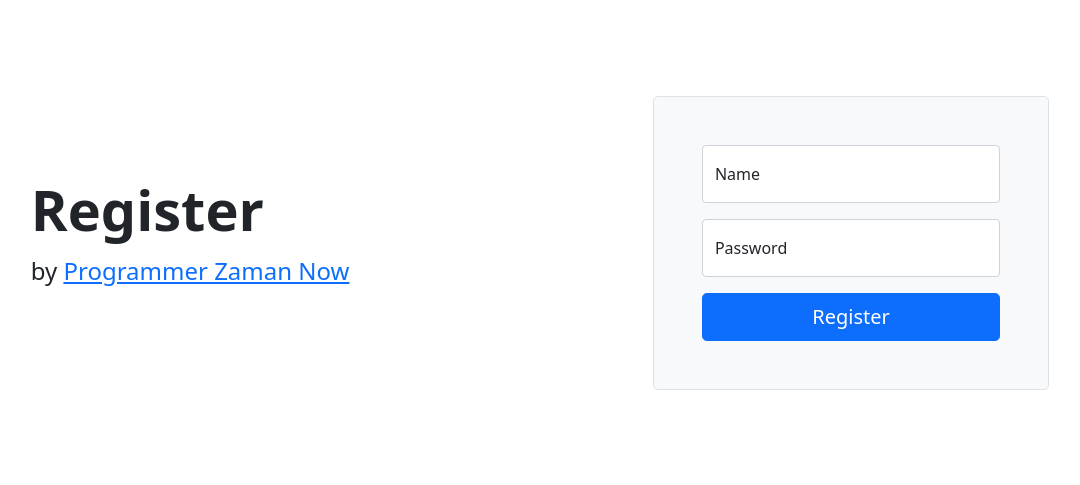
After one commit to imamst/php-login-management, a PHP site: template app/View/User/register.php in a window 1280 px wide. The commit adds this page. Shown: the top 485 px of the page, without its empty margins (100-1180 px from the left). Run offline with PHP 8.4, Linux system fonts and the light colour scheme; the template is opened without the code that fills it, so the values that code supplies are empty.

Commit message:
user registration controller

```diff
--- a/app/App/View.php
+++ b/app/App/View.php
@@ -10,4 +10,10 @@ class View
         require __DIR__ . "/../View/" . $view . ".php";
         require __DIR__ . "/../View/footer.php";
     }
+
+    public static function redirect(string $url)
+    {
+        header("Location: $url");
+        exit();
+    }
 }
--- a/app/Service/UserService.php
+++ b/app/Service/UserService.php
@@ -54,8 +54,8 @@ class UserService
 
     private function validateUserRegistrationRequest(UserRegisterRequest $request)
     {
-        if ($request->id == null || $request->name == null || $request->password == null || trim($request->id) == null || trim($request->name) == null || trim($request->password) == null) {
-            throw new ValidationException("Id or Name or Password cannot be blank");
+        if ($request->name == null || $request->password == null || trim($request->name) == null || trim($request->password) == null) {
+            throw new ValidationException("Name or Password cannot be blank");
         }
     }
 }
--- /dev/null
+++ b/app/View/User/register.php
@@ -0,0 +1,30 @@
+<div class="container col-xl-10 col-xxl-8 px-4 py-5">
+
+    <?php if (isset($model['error'])) { ?>
+        <div class="row">
+            <div class="alert alert-danger" role="alert">
+                <?= $model['error'] ?>
+            </div>
+        </div>
+    <?php } ?>
+    <div class="row align-items-center g-lg-5 py-5">
+        <div class="col-lg-7 text-center text-lg-start">
+            <h1 class="display-4 fw-bold lh-1 mb-3">Register</h1>
+            <p class="col-lg-10 fs-4">by <a target="_blank" href="https://www.programmerzamannow.com/">Programmer Zaman
+                Now</a></p>
+        </div>
+        <div class="col-md-10 mx-auto col-lg-5">
+            <form class="p-4 p-md-5 border rounded-3 bg-light" method="post" action="/users/register">
+                <div class="form-floating mb-3">
+                    <input name="name" type="text" class="form-control" id="name" placeholder="name" value="<?= $_POST['name'] ?? '' ?>">
+                    <label for="name">Name</label>
+                </div>
+                <div class="form-floating mb-3">
+                    <input name="password" type="password" class="form-control" id="password" placeholder="password">
+                    <label for="password">Password</label>
+                </div>
+                <button class="w-100 btn btn-lg btn-primary" type="submit">Register</button>
+            </form>
+        </div>
+    </div>
+</div>
```
Also changed, not shown: app/Controller/UserController.php (added, +45 -0 lines), public/index.php (+7 -1 lines).
